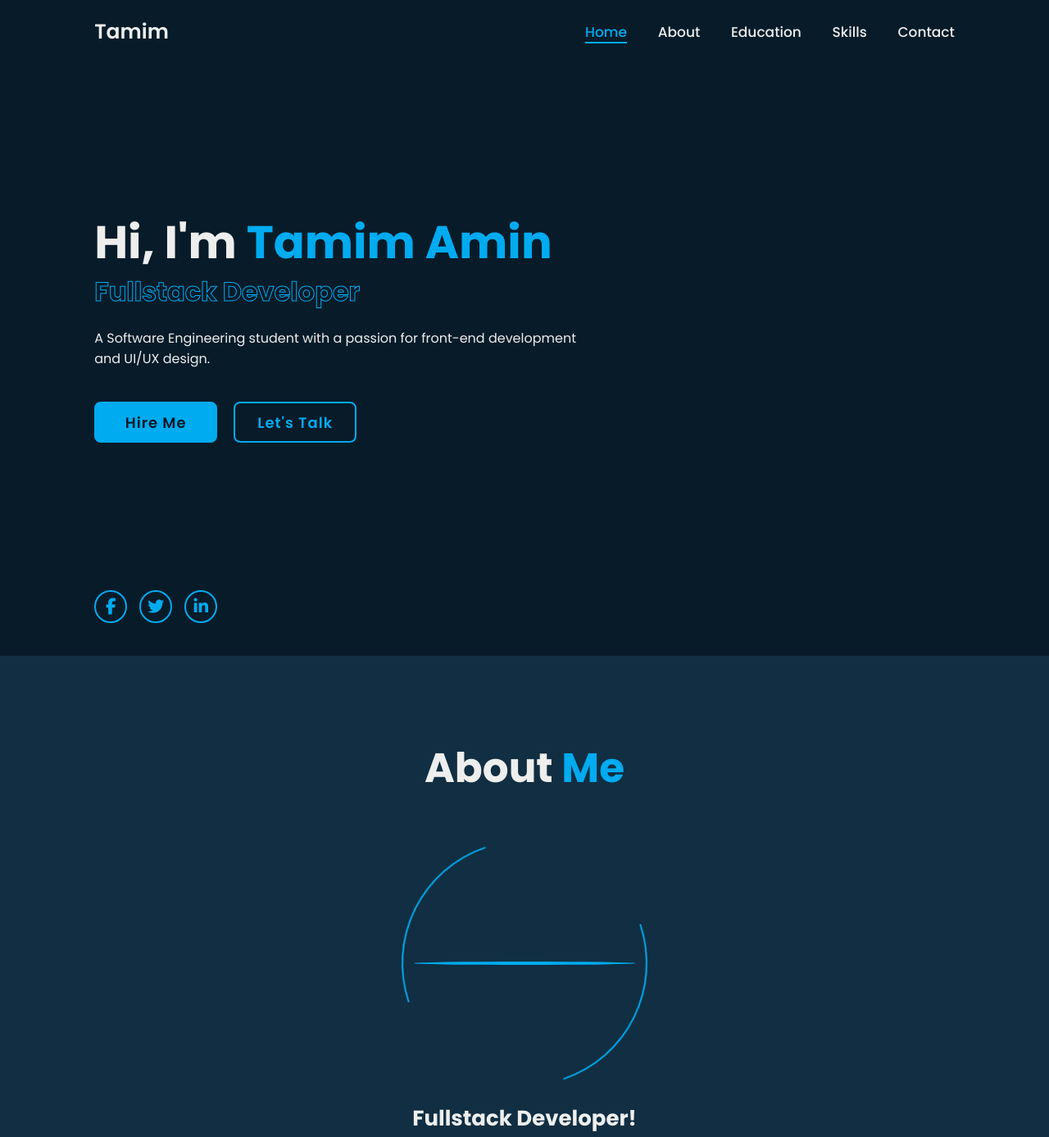
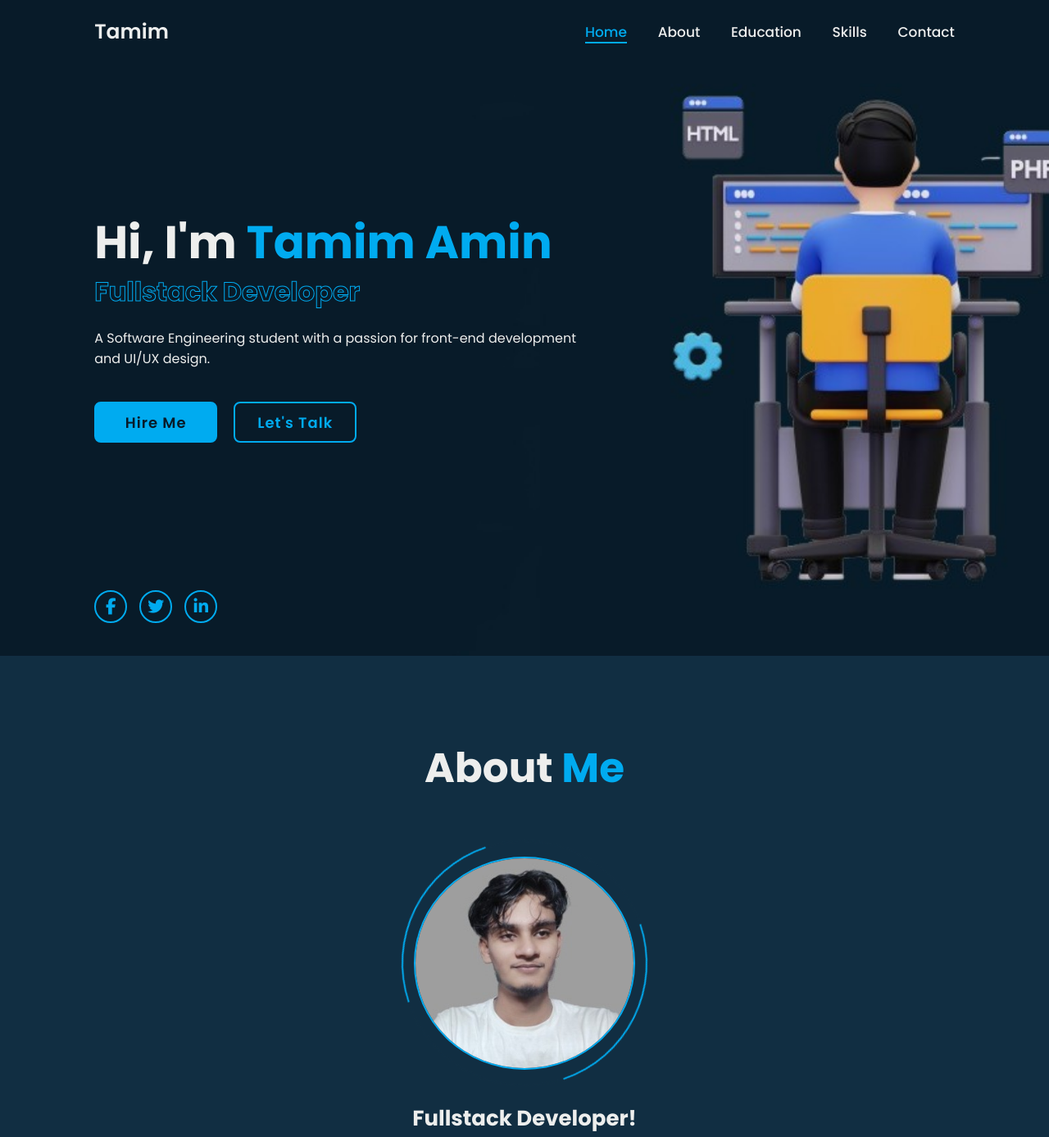
Before and after one commit to Tamim-Amin/portfolio_demo, a plain HTML site: page index.html in a window 1280 px wide. Shown: the top 1387 px of the page at 82% size. Drawn offline with Linux system fonts and the light colour scheme; the site is published under a folder, as on GitHub Pages, so addresses that start at the root find nothing.

Commit message:
fix background

```diff
--- a/css/style.css
+++ b/css/style.css
@@ -85,13 +85,14 @@ section {
 
 /* HOME SECTION */
 .home {
-    display: flex;
-    align-items: center;
-    padding: 0 9%;
-    background: url('/image 1.jpg') no-repeat;
-    background-size: cover;
-    background-position: center;
+  display: flex;
+  align-items: center;
+  padding: 0 9%;
+  background: url('../images/image.jpg') no-repeat;
+  background-size: cover;
+  background-position: center;
 }
+
 
 .home-content {
     max-width: 60rem;
--- a/index.html
+++ b/index.html
@@ -66,7 +66,7 @@
     <h2 class="heading">About<span> Me</span></h2>
 
     <div class="about-img">
-      <img src="/about2.jpg" alt="" />
+      <img src="about2.jpg" alt="" />
       <span class="circle-spin"></span>
     </div>
 
```
Also changed, not shown: images/image.jpg (renamed from image 1.jpg).
